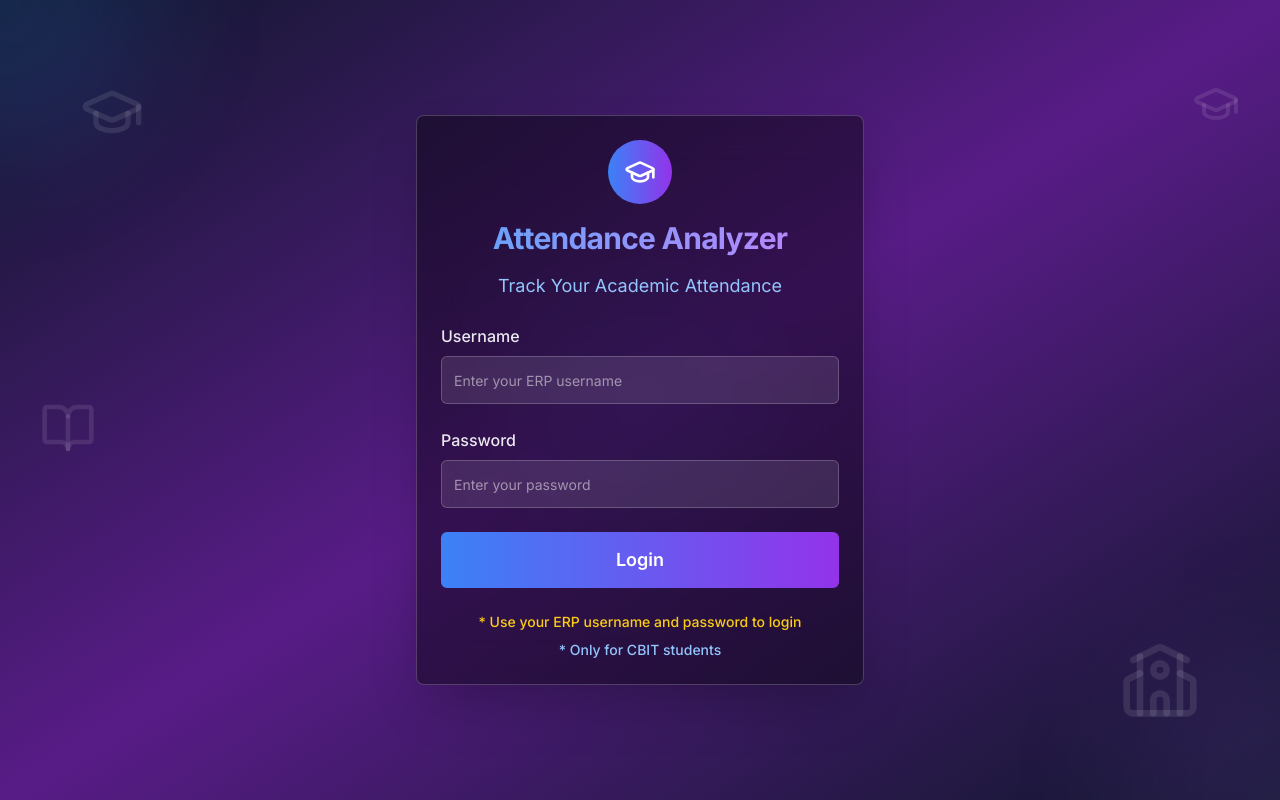
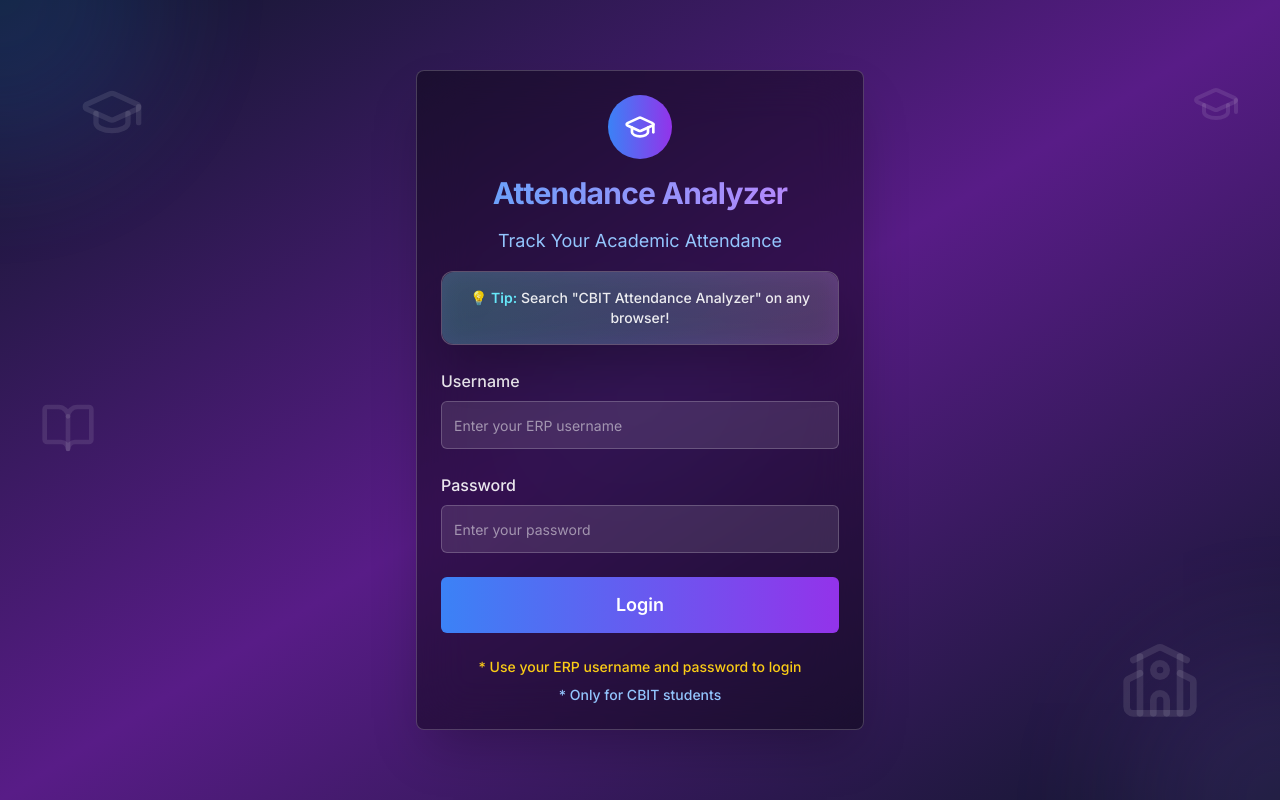
Before and after one commit to Sarvesh-Jhawar/attendance-erp, a Next.js app in the folder frontend3/: page / in a window 1280 px wide. Shown: the top 800 px of the page. Built offline with nearby package versions, Linux system fonts and the light colour scheme.

Commit message:
added a note on login page regarding search

```diff
--- a/frontend3/app/globals.css
+++ b/frontend3/app/globals.css
@@ -93,3 +93,16 @@
 .animate-float.delay-1000 {
   animation-delay: 1s;
 }
+
+@keyframes shimmer {
+  0% {
+    transform: translateX(-100%) skewX(-12deg);
+  }
+  100% {
+    transform: translateX(200%) skewX(-12deg);
+  }
+}
+
+.animate-shimmer {
+  animation: shimmer 3s ease-in-out infinite;
+}
--- a/frontend3/app/page.tsx
+++ b/frontend3/app/page.tsx
@@ -207,6 +207,21 @@ export default function LoginPage() {
               <CardDescription className="text-blue-300 text-base sm:text-lg">
                 Track Your Academic Attendance
               </CardDescription>
+
+                             {/* Glassmorphism search accessibility note with shimmer effect */}
+               <div className="mt-4 p-4 bg-white/10 backdrop-blur-md border border-white/20 rounded-xl relative overflow-hidden shadow-2xl">
+                 <div className="absolute inset-0 bg-gradient-to-r from-cyan-400/20 via-blue-400/20 to-purple-400/20 rounded-xl"></div>
+                 <div className="absolute inset-0 bg-gradient-to-br from-white/5 to-transparent rounded-xl"></div>
+
+                 {/* Shimmer effect - diagonal light sweep */}
+                 <div className="absolute inset-0 -skew-x-12 bg-gradient-to-r from-transparent via-white/20 to-transparent transform -translate-x-full animate-shimmer"></div>
+
+                                   <div className="relative z-10 flex items-center justify-center">
+                    <p className="text-white/90 text-xs sm:text-sm font-medium text-center drop-shadow-sm">
+                      💡 <span className="font-semibold text-cyan-300">Tip:</span> Search "CBIT Attendance Analyzer" on any browser!
+                    </p>
+                  </div>
+               </div>
             </CardHeader>
             <CardContent className="px-4 sm:px-6">
               <form onSubmit={handleSubmit} className="space-y-6">
```
